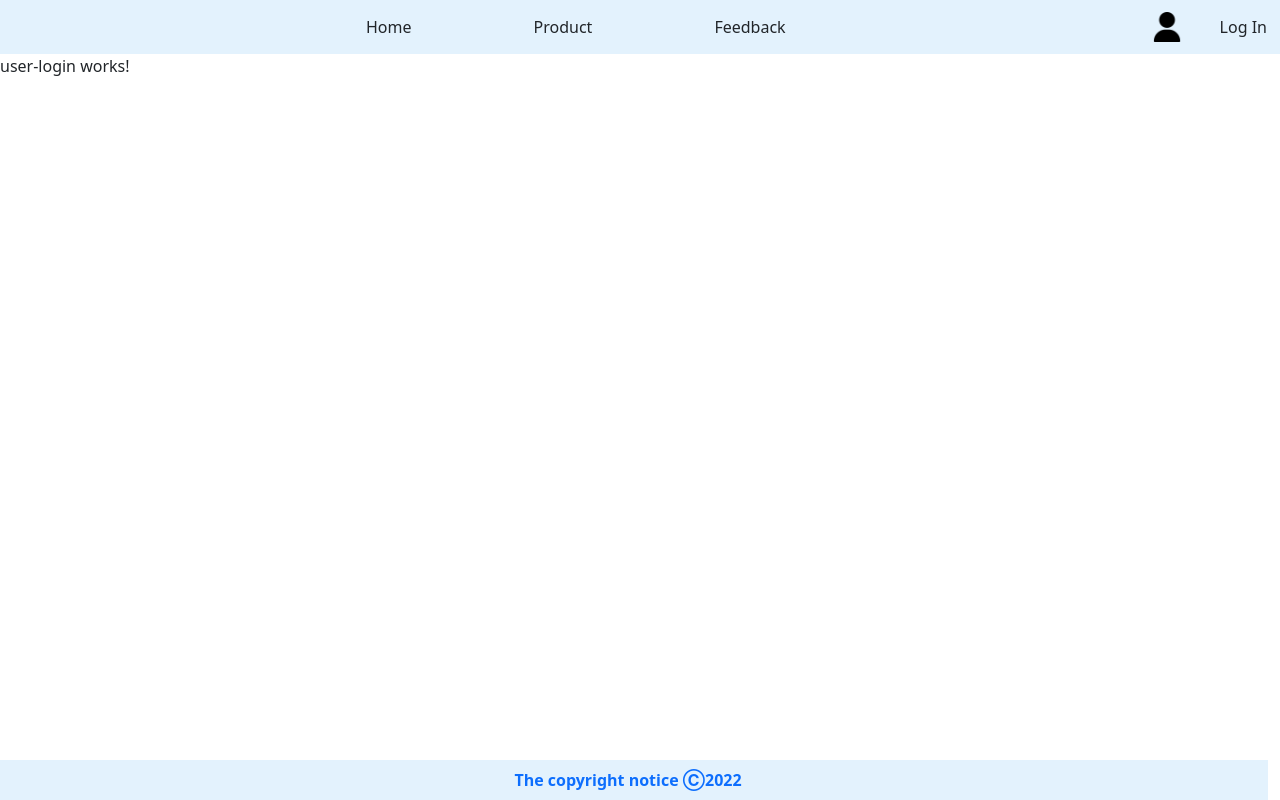
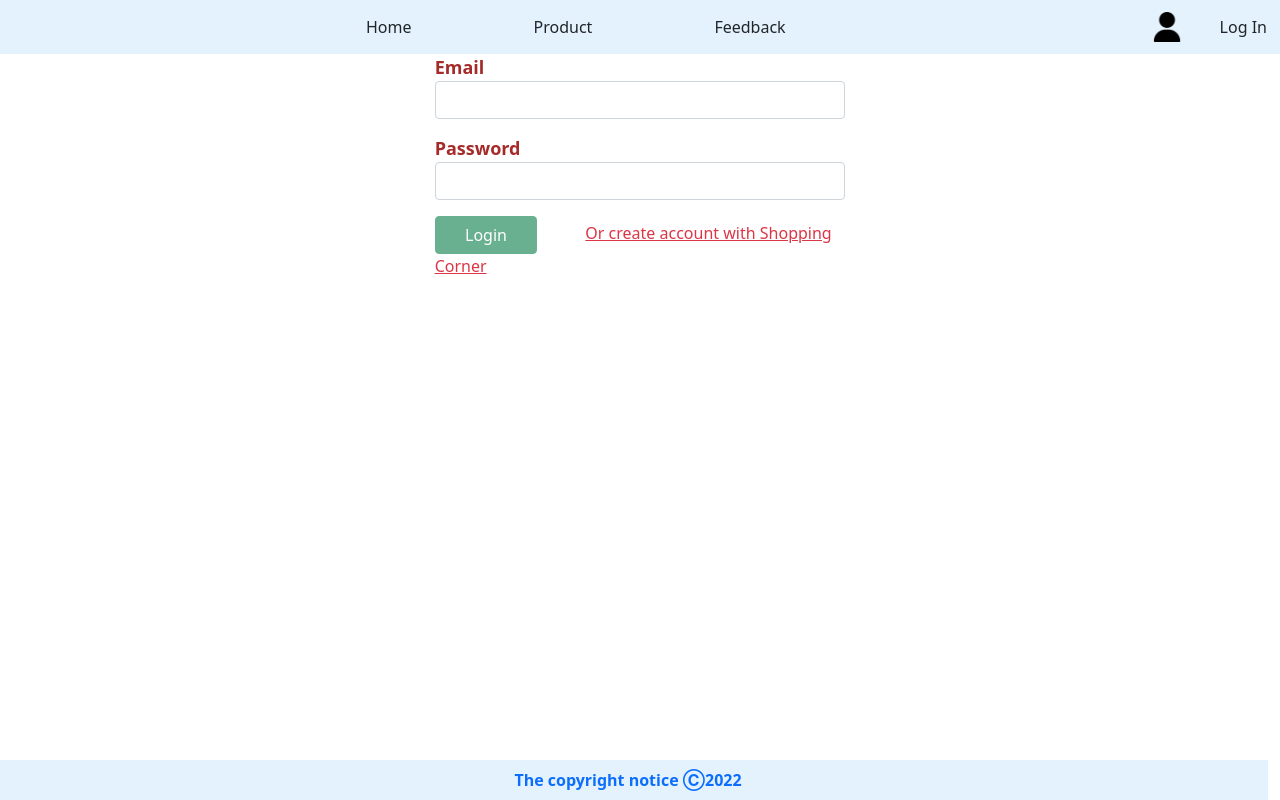
Before and after one commit to raju-tagline/shopping-corner, an Angular app: page /user/login in a window 1280 px wide. Built offline with nearby package versions, Linux system fonts and the light colour scheme; what @angular/fire would draw is missing.

Commit message:
user login design and validation completed

```diff
--- a/src/app/features/user/user-login/user-login.component.html
+++ b/src/app/features/user/user-login/user-login.component.html
@@ -1 +1,31 @@
-<p>user-login works!</p>
+<div class="row justify-content-center">
+    <div class="col-12">
+        <div class="row justify-content-center">
+            <div class="col-4">
+                <form [formGroup]="myLoginForm" (ngSubmit)="onSubmit()">
+                    <div>
+                        <label for="email" class="label-text">Email</label>
+                        <input type="text" class="form-control" formControlName="email" id="email">
+                        <div *ngIf="!myLoginForm.get('email')?.valid && myLoginForm.get('email')?.touched">
+                            <small class="text-danger">Name is required</small>
+                        </div>
+                    </div>
+                    <div class=" mt-3">
+                        <label for="password" class="label-text">Password</label>
+                        <input type="password" class="form-control" formControlName="password" id="password">
+                        <div *ngIf=" myLoginForm.get('password')?.touched && !myLoginForm.get('password')?.valid">
+                            <small class="text-danger">Please Enter Valid Password</small>
+                        </div>
+
+                    </div>
+                    <div class="mt-3">
+                        <button type="submit" [disabled]="!myLoginForm.valid"
+                            class="btn btn-success col-3">Login</button>
+                        <a routerLink="" class="text-danger ms-5"><span>Or create account with {{ websiteName
+                                }}</span></a>
+                    </div>
+                </form>
+            </div>
+        </div>
+    </div>
+</div>
--- a/src/app/features/user/user-login/user-login.component.scss
+++ b/src/app/features/user/user-login/user-login.component.scss
@@ -0,0 +1,8 @@
+.label-text {
+  font-weight: bold;
+  font-size: 18px;
+  color: brown;
+}
+.label-text:hover {
+  color: rgb(92, 158, 160);
+}
--- a/src/app/features/user/user-login/user-login.component.ts
+++ b/src/app/features/user/user-login/user-login.component.ts
@@ -1,15 +1,32 @@
-import { Component, OnInit } from '@angular/core';
+import { Component, Input, OnInit } from '@angular/core';
+import { FormControl, FormGroup, Validators } from '@angular/forms';
 
 @Component({
   selector: 'shopping-corner-user-login',
   templateUrl: './user-login.component.html',
-  styleUrls: ['./user-login.component.scss']
+  styleUrls: ['./user-login.component.scss'],
 })
 export class UserLoginComponent implements OnInit {
+  @Input() public websiteName?:string = 'Shopping Corner'
+  public myLoginForm!: FormGroup;
 
-  constructor() { }
+  constructor() {}
 
   ngOnInit(): void {
+    this.myLoginForm = new FormGroup({
+      email: new FormControl(null, [
+        Validators.required,
+        Validators.email,
+        Validators.pattern('^[a-z0-9._%+-]+@[a-z0-9.-]+.[a-z]{2,4}$'),
+      ]),
+      password: new FormControl(null, [
+        Validators.required,
+        Validators.pattern('^(?=.*[0-9])(?=.*[a-z])(?=.*[A-Z]).{6,32}$'),
+      ]),
+    });
   }
 
+  public onSubmit() {
+    console.log('this.myLoginForm.value :>> ', this.myLoginForm.value);
+  }
 }
```
